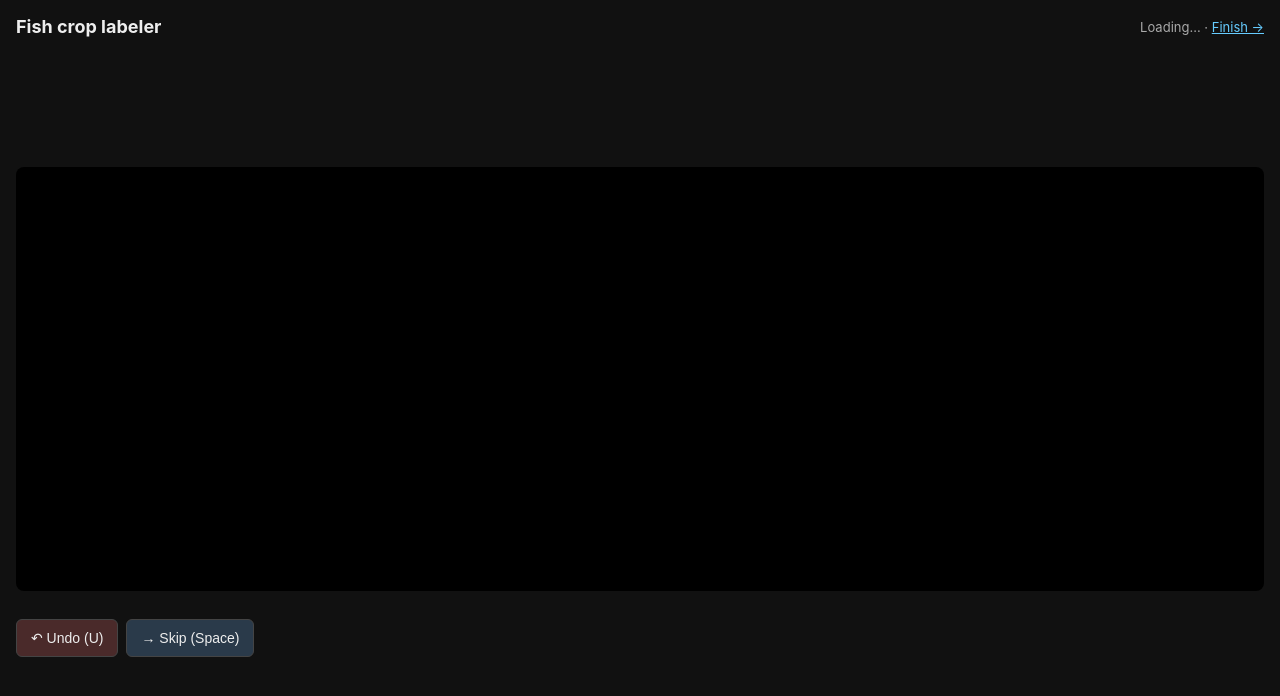
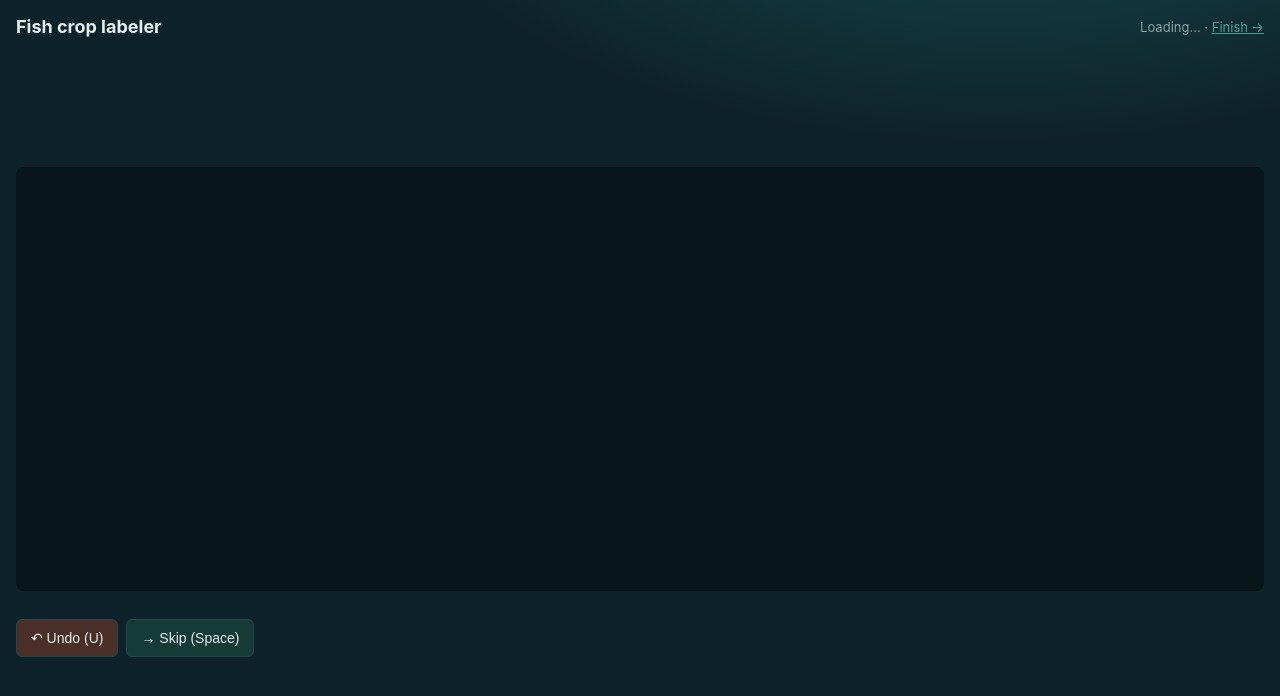
Before and after one commit to ItaiHalperin/Fish-Tracking, a Flask app: template webapp/templates/label.html in a window 1280 px wide. Shown: the top 696 px of the page. Run offline with Flask 3, Linux system fonts and the light colour scheme; the template is opened without the code that fills it, so the values that code supplies are empty; parts of the project's set-up code (start-up, migrations or seed data) failed here and were passed over.

Commit message:
make app pretty

```diff
--- a/webapp/templates/label.html
+++ b/webapp/templates/label.html
@@ -4,34 +4,38 @@
   <meta charset="utf-8">
   <title>Fish crop labeler</title>
   <style>
-    body { font-family: -apple-system, sans-serif; margin: 0; padding: 16px; background: #111; color: #eee; }
+    :root { --bg:#0d2329; --bg2:#081519; --card:#14333b; --line:#22454e;
+            --ink:#e4efed; --muted:#85a4a0; --accent:#4f9d8f; --coral:#d99a5c; }
+    body { font-family: -apple-system, system-ui, sans-serif; margin: 0; padding: 16px; color: var(--ink);
+           background: radial-gradient(1100px 520px at 78% -18%, #1b4751, transparent 55%), var(--bg);
+           background-attachment: fixed; }
     header { display: flex; justify-content: space-between; align-items: center; margin-bottom: 12px; }
     h1 { font-size: 18px; margin: 0; }
-    #stats { font-size: 13px; color: #aaa; }
-    #stats a { color: #6cf; }
-    #image-wrap { background: #000; padding: 12px; border-radius: 8px; text-align: center; min-height: 400px; display: flex; align-items: center; justify-content: center; }
+    #stats { font-size: 13px; color: #85a4a0; }
+    #stats a { color: #4f9d8f; }
+    #image-wrap { background: #081519; padding: 12px; border-radius: 8px; text-align: center; min-height: 400px; display: flex; align-items: center; justify-content: center; }
     #image-wrap img { max-width: 100%; max-height: 60vh; image-rendering: -webkit-optimize-contrast; }
     #context-strip { display: flex; gap: 6px; justify-content: center; margin-bottom: 8px; min-height: 110px; align-items: center; }
-    #context-strip .ctx { width: 100px; height: 100px; background: #1a1a1a; border-radius: 4px; padding: 4px; display: flex; flex-direction: column; align-items: center; gap: 2px; opacity: 0.55; }
-    #context-strip .ctx.center { opacity: 1.0; border: 2px solid #6cf; transform: scale(1.1); }
+    #context-strip .ctx { width: 100px; height: 100px; background: #0f2a30; border-radius: 4px; padding: 4px; display: flex; flex-direction: column; align-items: center; gap: 2px; opacity: 0.55; }
+    #context-strip .ctx.center { opacity: 1.0; border: 2px solid #4f9d8f; transform: scale(1.1); }
     #context-strip .ctx img { max-width: 100%; max-height: 80px; }
-    #context-strip .ctx .frame-label { font-size: 10px; color: #888; font-family: monospace; }
-    #context-strip .ctx.center .frame-label { color: #6cf; font-weight: bold; }
+    #context-strip .ctx .frame-label { font-size: 10px; color: #85a4a0; font-family: monospace; }
+    #context-strip .ctx.center .frame-label { color: #4f9d8f; font-weight: bold; }
     #buttons { display: flex; flex-wrap: wrap; gap: 8px; margin-top: 16px; }
-    button { padding: 10px 14px; font-size: 14px; background: #2a2a2a; color: #eee; border: 1px solid #444; border-radius: 6px; cursor: pointer; display: flex; flex-direction: column; align-items: center; gap: 6px; min-width: 90px; }
-    button:hover { background: #3a3a3a; }
+    button { padding: 10px 14px; font-size: 14px; background: #1b3a42; color: #e4efed; border: 1px solid #22454e; border-radius: 6px; cursor: pointer; display: flex; flex-direction: column; align-items: center; gap: 6px; min-width: 90px; }
+    button:hover { background: #234a52; }
     button .ref { width: 64px; height: 64px; object-fit: contain; background: #fff; border-radius: 4px; }
-    button .ref-placeholder { width: 64px; height: 64px; background: #1a1a1a; border-radius: 4px; display: flex; align-items: center; justify-content: center; color: #555; font-size: 11px; }
+    button .ref-placeholder { width: 64px; height: 64px; background: #0f2a30; border-radius: 4px; display: flex; align-items: center; justify-content: center; color: #6a8682; font-size: 11px; }
     button .label-row { display: flex; align-items: center; gap: 4px; font-size: 13px; }
-    button .key { color: #6cf; font-weight: bold; }
-    #undo { background: #4a2a2a; }
-    #skip { background: #2a3a4a; margin-left: 8px; }
+    button .key { color: #4f9d8f; font-weight: bold; }
+    #undo { background: #4a2f28; }
+    #skip { background: #163b36; margin-left: 8px; }
     .action-row { display: flex; margin-top: 12px; }
-    #mode-banner { background: #3a3a1a; border: 1px solid #6c6; padding: 8px 12px; border-radius: 6px; font-size: 13px; color: #cf6; margin-bottom: 8px; display: none; }
-    #mode-banner button { padding: 4px 10px; font-size: 12px; background: #4a4a2a; color: #eee; border: 1px solid #666; border-radius: 4px; margin-left: 12px; }
-    #counts { margin-top: 16px; font-size: 12px; color: #888; }
+    #mode-banner { background: #26392f; border: 1px solid #4f9d8f; padding: 8px 12px; border-radius: 6px; font-size: 13px; color: #9fc5b0; margin-bottom: 8px; display: none; }
+    #mode-banner button { padding: 4px 10px; font-size: 12px; background: #234a40; color: #e4efed; border: 1px solid #6a8682; border-radius: 4px; margin-left: 12px; }
+    #counts { margin-top: 16px; font-size: 12px; color: #85a4a0; }
     #counts span { margin-right: 12px; }
-    #filename { font-family: monospace; font-size: 11px; color: #666; margin-top: 8px; }
+    #filename { font-family: monospace; font-size: 11px; color: #6a8682; margin-top: 8px; }
   </style>
 </head>
 <body>
@@ -126,7 +130,7 @@ function showNext() {
     refillQueue().then(() => {
       if (queue.length === 0) {
         document.getElementById("image-wrap").innerHTML =
-          "<div>Source folder is empty. <a href='/finish' style='color:#6cf'>Finish &rarr;</a></div>";
+          "<div>Source folder is empty. <a href='/finish' style='color:#4f9d8f'>Finish &rarr;</a></div>";
       } else {
         showNext();
       }
```
Also changed, not shown: webapp/templates/analyze.html (+11 -9 lines), webapp/templates/angle.html (+17 -12 lines).
